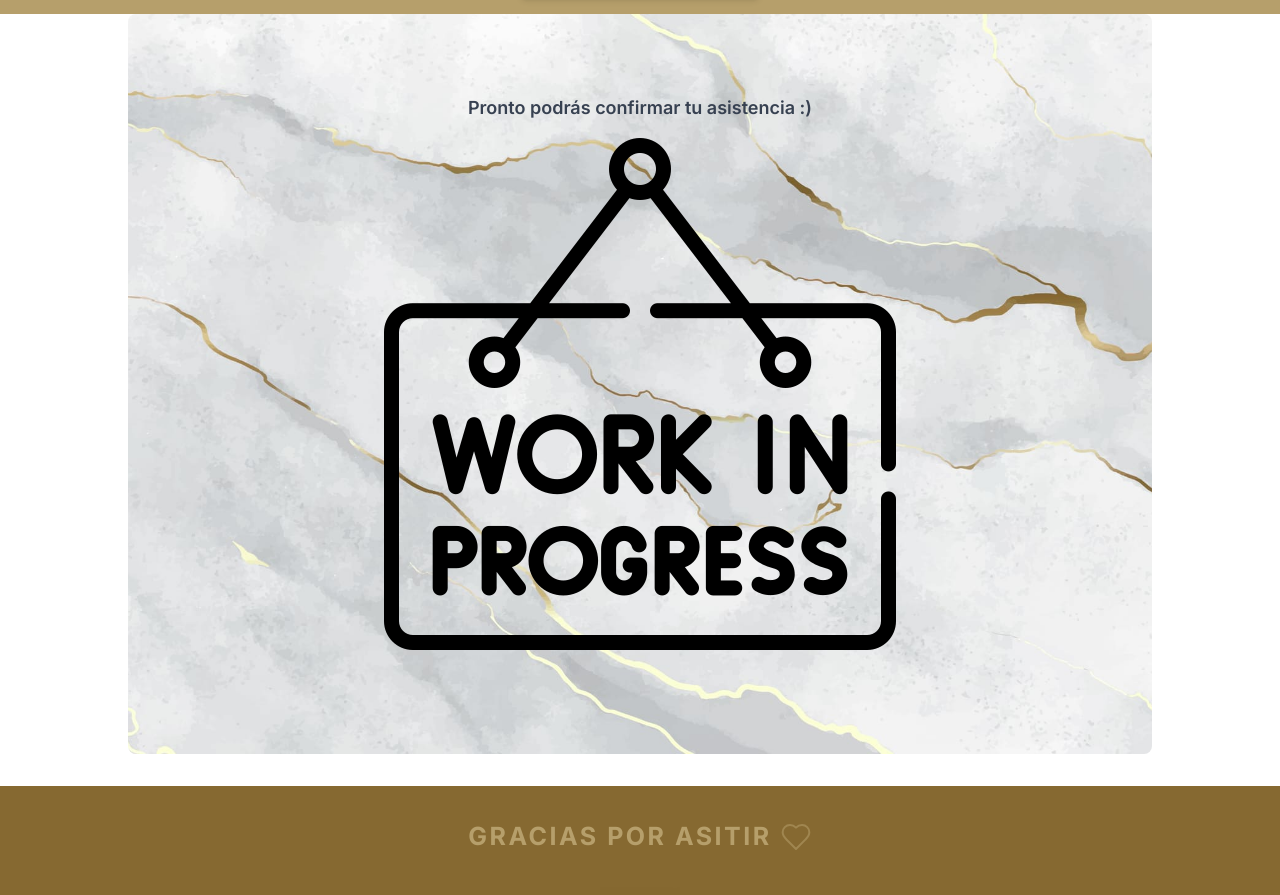
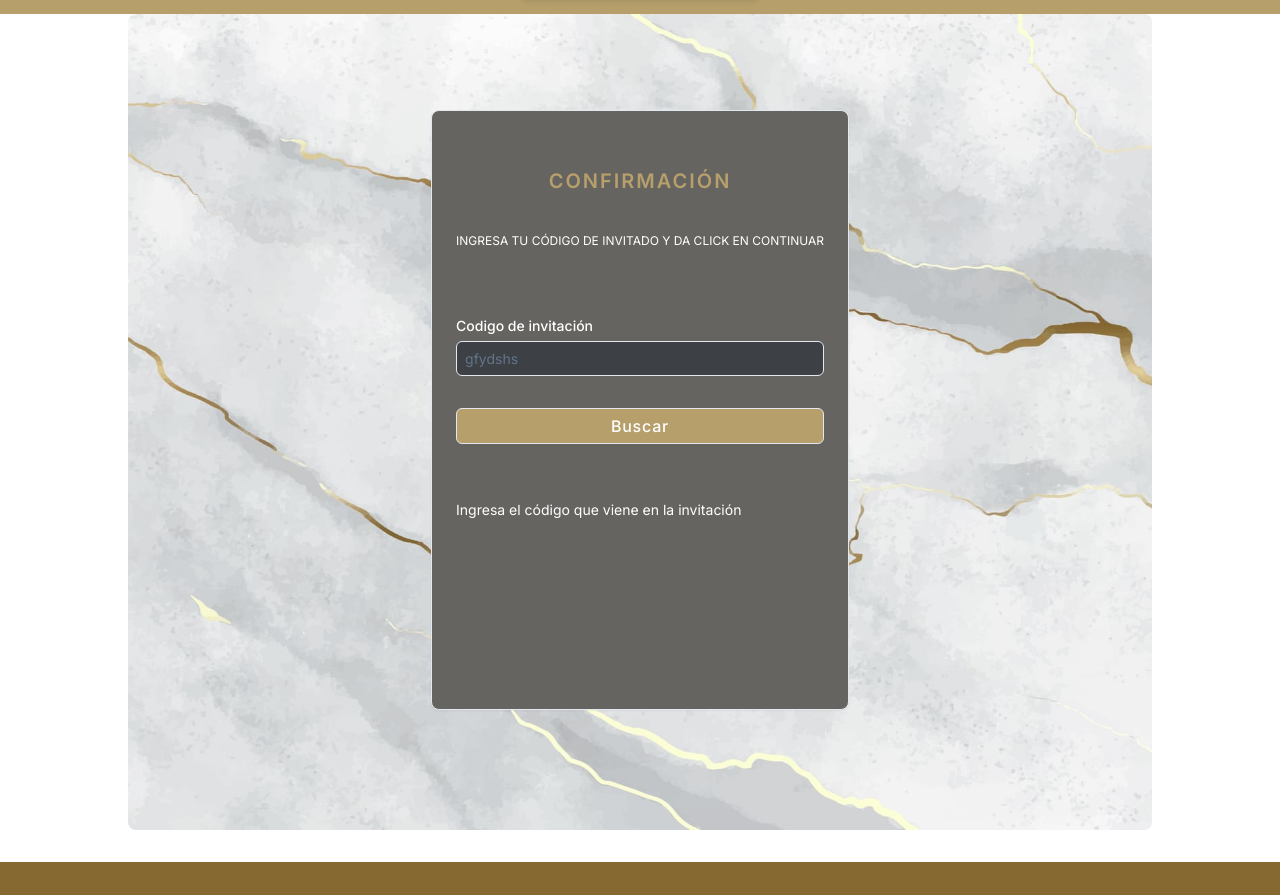
Before and after one commit to Redevil15/final-wedding, a Next.js app: page / in a window 1280 px wide. Shown: the part 5147-6042 px from the top of the page. Built offline with nearby package versions, Linux system fonts and the light colour scheme.

Commit message:
Feat: add isConfirmationReady

```diff
--- a/components/confirmacion-component.tsx
+++ b/components/confirmacion-component.tsx
@@ -2,7 +2,7 @@ import Image from "next/image"
 import { FormCodigoInvitacion } from "./form/form-codigo-invitacion";
 
 export const ConfirmacionComponent = () => {
-  let isConfirmationReady = false;
+  let isConfirmationReady = true;
 
 
   return (
```
